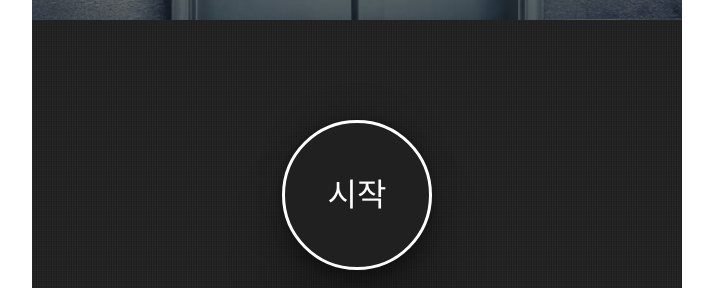
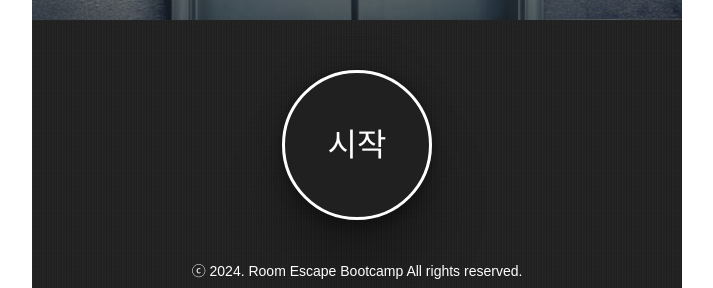
Before and after one commit to playck/room-escape-Q-app, a Next.js app: page / in a window 1280 px wide. Shown: the part 664-952 px from the top of the page, without its empty margins (283-996 px from the left). Built offline with nearby package versions, Linux system fonts and the light colour scheme; a web font is replaced by a local one.

Commit message:
저작권 표기

```diff
--- a/src/pages/index.tsx
+++ b/src/pages/index.tsx
@@ -33,7 +33,7 @@ export default function Home() {
           backgroundSize: '110%',
         }}
       />
-      <Flex mt={['25px', '100px']} mb="20px" justifyContent="center">
+      <Flex mt={['25px', '50px']} mb={['20px', '40px']} justifyContent="center">
         <Center
           width={['100px', '150px']}
           height={['100px', '150px']}
@@ -51,6 +51,9 @@ export default function Home() {
           <button className="start-btn">시작</button>
         </Center>
       </Flex>
+      <Center mb="25px" color="#FFF" {...getFontStyle(14, 500, 'normal')}>
+        ⓒ 2024. Room Escape Bootcamp All rights reserved.
+      </Center>
     </Flex>
   )
 }
```
